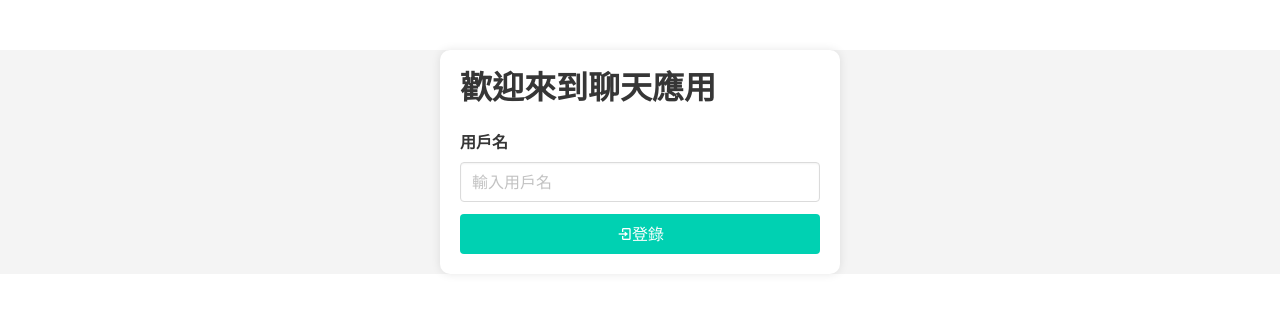
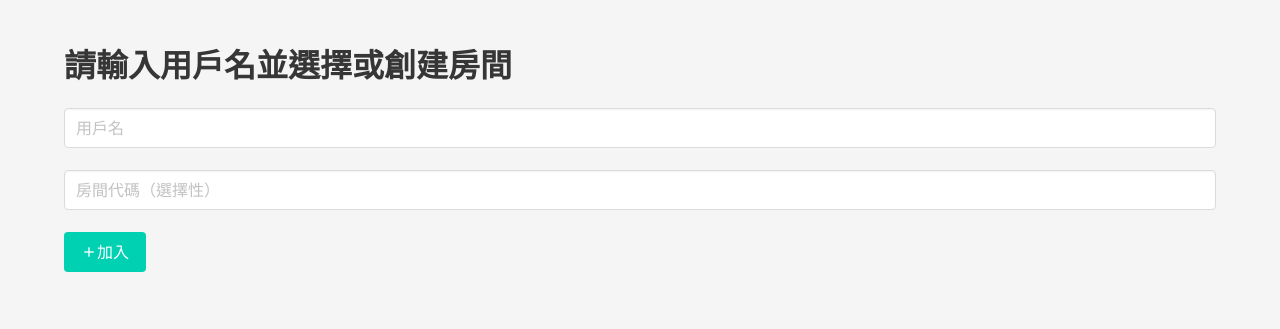
Before and after one commit to oinktech/SafeChat, a Flask app: page / in a window 1280 px wide. Shown: the top 329 px of the page. Run offline with Flask 3, Linux system fonts and the light colour scheme.

Commit message:
Update index.html

```diff
--- a/templates/index.html
+++ b/templates/index.html
@@ -2,46 +2,49 @@
 <html lang="zh-Hant">
 <head>
     <meta charset="UTF-8">
-    <title>聊天應用 - 登錄</title>
+    <title>群組聊天 - 輸入用戶名</title>
     <link rel="stylesheet" href="https://cdnjs.cloudflare.com/ajax/libs/bulma/0.9.3/css/bulma.min.css">
-    <link rel="stylesheet" href="https://unpkg.com/boxicons@latest/css/boxicons.min.css">
+    <link rel="stylesheet" href="https://unpkg.com/boxicons@2.1.4/css/boxicons.min.css">
     <style>
-        body {
-            background-color: #f4f4f4;
-        }
-        .login-container {
-            max-width: 400px;
-            margin: 50px auto;
-            background: white;
-            padding: 20px;
-            border-radius: 10px;
-            box-shadow: 0 0 10px rgba(0,0,0,0.1);
-        }
+        .error { color: red; }
+        .share-button { margin-top: 10px; }
+        .hero { background-color: #f5f5f5; }
+        .input, .button { margin-bottom: 10px; }
     </style>
 </head>
 <body>
-    <div class="login-container">
-        <h1 class="title">歡迎來到聊天應用</h1>
-        <form method="post">
-            <div class="field">
-                <label class="label">用戶名</label>
-                <div class="control">
-                    <input class="input" type="text" name="username" placeholder="輸入用戶名" required>
-                </div>
+    <section class="hero">
+        <div class="hero-body">
+            <div class="container">
+                <h2 class="title">請輸入用戶名並選擇或創建房間</h2>
+                {% with messages = get_flashed_messages(with_categories=true) %}
+                    {% if messages %}
+                        <div class="notification">
+                            {% for category, message in messages %}
+                                <p class="{{ category }}">{{ message }}</p>
+                            {% endfor %}
+                        </div>
+                    {% endif %}
+                {% endwith %}
+                <form action="/" method="POST">
+                    <div class="field">
+                        <div class="control">
+                            <input class="input" type="text" name="username" placeholder="用戶名" required>
+                        </div>
+                    </div>
+                    <div class="field">
+                        <div class="control">
+                            <input class="input" type="text" name="group_id" placeholder="房間代碼（選擇性）">
+                        </div>
+                    </div>
+                    <div class="control">
+                        <button class="button is-primary">
+                            <i class='bx bx-plus'></i> 加入
+                        </button>
+                    </div>
+                </form>
             </div>
-            <button class="button is-primary is-fullwidth">
-                <i class='bx bx-log-in'></i> 登錄
-            </button>
-        </form>
-        {% with messages = get_flashed_messages() %}
-          {% if messages %}
-            <div class="notification is-danger">
-              {% for message in messages %}
-                <p>{{ message }}</p>
-              {% endfor %}
-            </div>
-          {% endif %}
-        {% endwith %}
-    </div>
+        </div>
+    </section>
 </body>
 </html>
```
